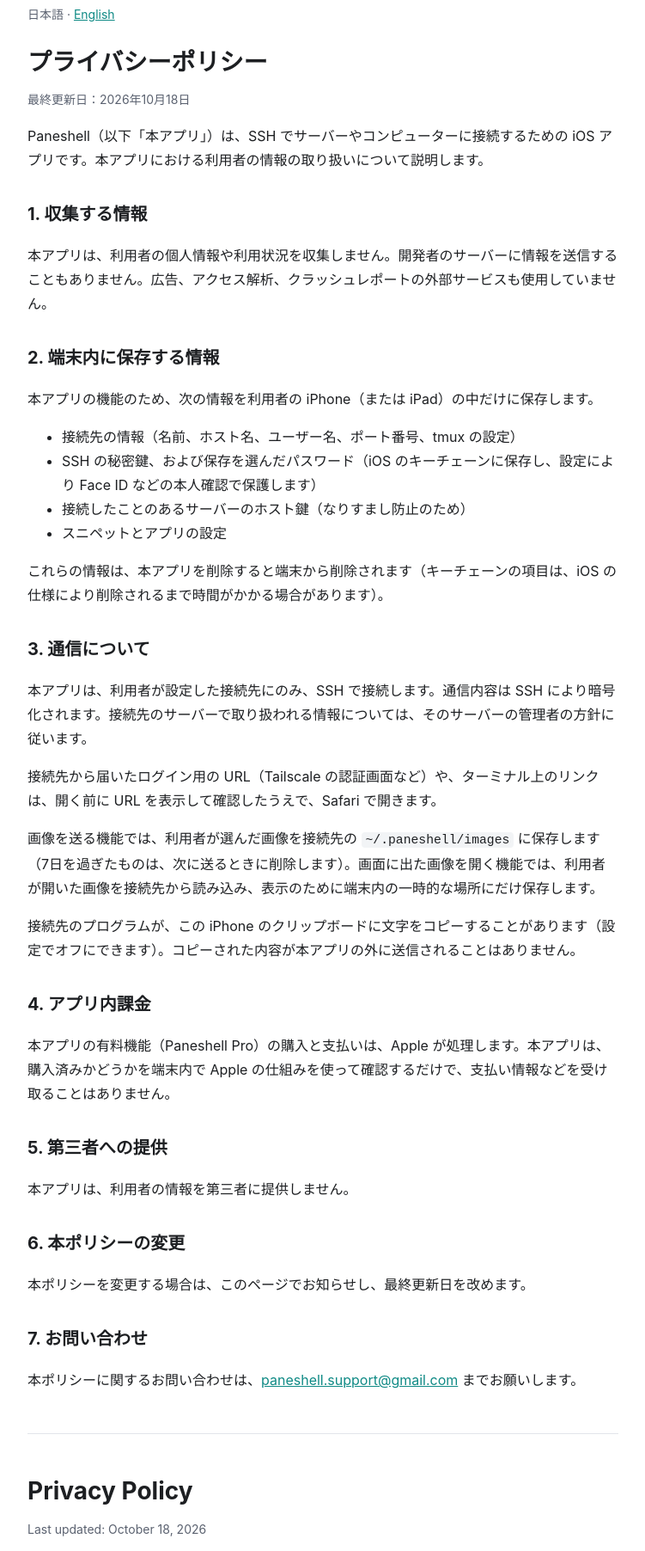
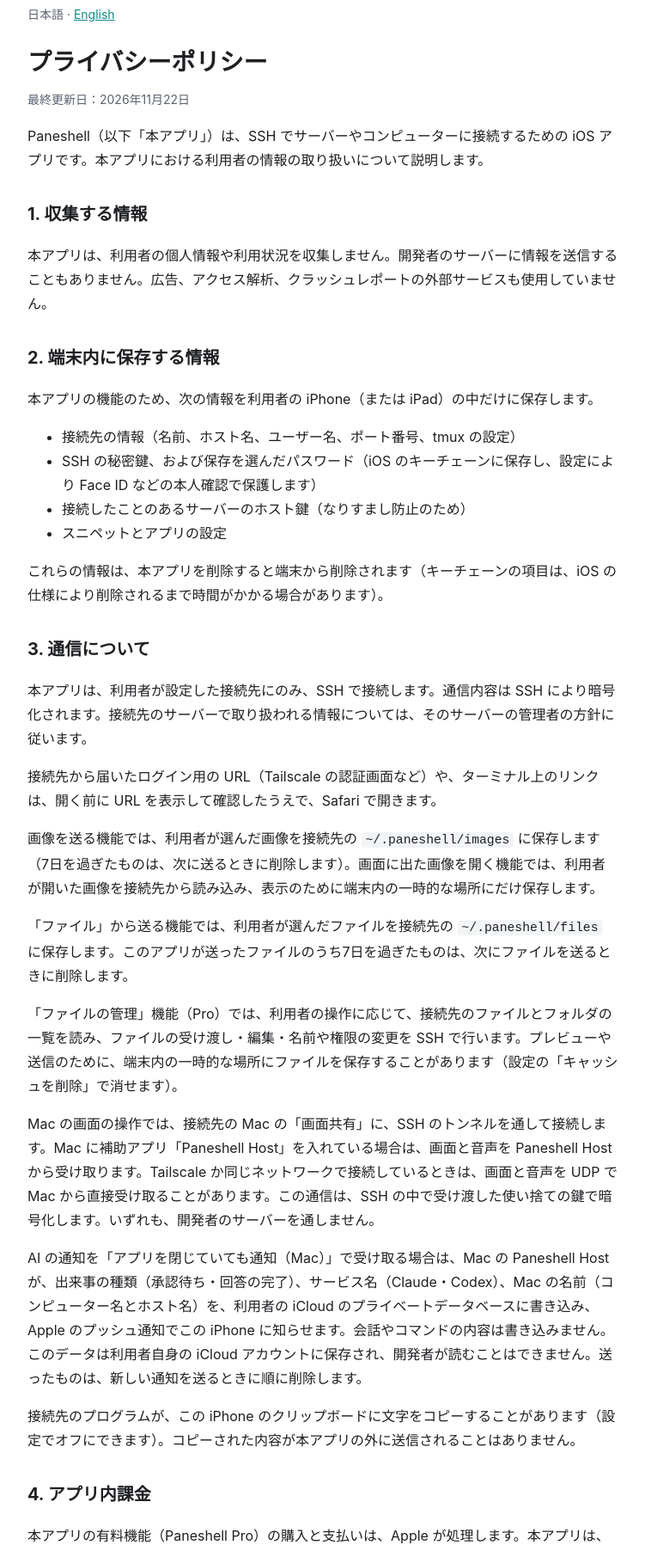
Before and after one commit to arco-studio/paneshell, a plain HTML site: page privacy/index.html in a window 1280 px wide. Shown: the part 70-1874 px from the top of the page at 86% size, without its empty margins (264-1015 px from the left). Drawn offline with Linux system fonts and the light colour scheme.

Commit message:
プライバシーポリシー：ファイルの管理、Mac の画面と UDP、iCloud の AI 通知で書くものを足す
Co-Authored-By: Claude Opus 5.5 <noreply@anthropic.com>

```diff
--- a/privacy/index.html
+++ b/privacy/index.html
@@ -12,7 +12,7 @@
 <nav class="lang">日本語 · <a href="#en">English</a></nav>
 
 <h1>プライバシーポリシー</h1>
-<p class="updated">最終更新日：2026年10月18日</p>
+<p class="updated">最終更新日：2026年11月22日</p>
 <p>Paneshell（以下「本アプリ」）は、SSH でサーバーやコンピューターに接続するための iOS アプリです。本アプリにおける利用者の情報の取り扱いについて説明します。</p>
 
 <h2>1. 収集する情報</h2>
@@ -32,6 +32,10 @@
 <p>本アプリは、利用者が設定した接続先にのみ、SSH で接続します。通信内容は SSH により暗号化されます。接続先のサーバーで取り扱われる情報については、そのサーバーの管理者の方針に従います。</p>
 <p>接続先から届いたログイン用の URL（Tailscale の認証画面など）や、ターミナル上のリンクは、開く前に URL を表示して確認したうえで、Safari で開きます。</p>
 <p>画像を送る機能では、利用者が選んだ画像を接続先の <code>~/.paneshell/images</code> に保存します（7日を過ぎたものは、次に送るときに削除します）。画面に出た画像を開く機能では、利用者が開いた画像を接続先から読み込み、表示のために端末内の一時的な場所にだけ保存します。</p>
+<p>「ファイル」から送る機能では、利用者が選んだファイルを接続先の <code>~/.paneshell/files</code> に保存します。このアプリが送ったファイルのうち7日を過ぎたものは、次にファイルを送るときに削除します。</p>
+<p>「ファイルの管理」機能（Pro）では、利用者の操作に応じて、接続先のファイルとフォルダの一覧を読み、ファイルの受け渡し・編集・名前や権限の変更を SSH で行います。プレビューや送信のために、端末内の一時的な場所にファイルを保存することがあります（設定の「キャッシュを削除」で消せます）。</p>
+<p>Mac の画面の操作では、接続先の Mac の「画面共有」に、SSH のトンネルを通して接続します。Mac に補助アプリ「Paneshell Host」を入れている場合は、画面と音声を Paneshell Host から受け取ります。Tailscale か同じネットワークで接続しているときは、画面と音声を UDP で Mac から直接受け取ることがあります。この通信は、SSH の中で受け渡した使い捨ての鍵で暗号化します。いずれも、開発者のサーバーを通しません。</p>
+<p>AI の通知を「アプリを閉じていても通知（Mac）」で受け取る場合は、Mac の Paneshell Host が、出来事の種類（承認待ち・回答の完了）、サービス名（Claude・Codex）、Mac の名前（コンピューター名とホスト名）を、利用者の iCloud のプライベートデータベースに書き込み、Apple のプッシュ通知でこの iPhone に知らせます。会話やコマンドの内容は書き込みません。このデータは利用者自身の iCloud アカウントに保存され、開発者が読むことはできません。送ったものは、新しい通知を送るときに順に削除します。</p>
 <p>接続先のプログラムが、この iPhone のクリップボードに文字をコピーすることがあります（設定でオフにできます）。コピーされた内容が本アプリの外に送信されることはありません。</p>
 
 <h2>4. アプリ内課金</h2>
@@ -50,7 +54,7 @@
 
 <section id="en" lang="en">
 <h1>Privacy Policy</h1>
-<p class="updated">Last updated: October 18, 2026</p>
+<p class="updated">Last updated: November 22, 2026</p>
 <p>Paneshell (“the App”) is an SSH client for iOS. This policy explains how the App handles your information.</p>
 
 <h2>1. Data collection</h2>
@@ -70,6 +74,10 @@
 <p>The App connects only to the hosts you configure, over SSH, which encrypts the connection. Information handled on those servers is subject to the policies of their administrators.</p>
 <p>Login URLs sent by a server (such as Tailscale authentication) and links shown in the terminal are opened in Safari after the App shows you the URL and asks for confirmation.</p>
 <p>When you send an image, it is saved on the server in <code>~/.paneshell/images</code> (images older than 7 days are deleted the next time you send one). When you open an image shown in the terminal, the App reads it from the server and keeps it only in a temporary location on your device for viewing.</p>
+<p>Files you choose in Files are saved on the server in <code>~/.paneshell/files</code> (files sent by the App that are older than 7 days are deleted the next time you send a file).</p>
+<p>The file manager (Pro) reads file and folder listings on the server and transfers, edits, renames, and changes permissions of files over SSH, only when you ask it to. Files may be kept in a temporary location on your device for previews and uploads (you can remove them with Clear Cache in Settings).</p>
+<p>Mac screen control connects to the Mac’s built-in Screen Sharing through an SSH tunnel. If the helper app Paneshell Host is installed on the Mac, the App receives the screen and sound from Paneshell Host. When you connect over Tailscale or the same network, the screen and sound may be received directly from the Mac over UDP, encrypted with a one-time key exchanged inside SSH. None of this passes through the developer’s servers.</p>
+<p>If you turn on AI notifications even when the App is closed (Mac), Paneshell Host on your Mac writes the type of event (waiting for approval or finished), the service name (Claude or Codex), and the Mac’s name (computer name and host name) to the private database of your own iCloud account, and Apple’s push notification service notifies your iPhone. The content of your conversations and commands is not written. This data is stored in your own iCloud account and cannot be read by the developer. Sent records are deleted as new notifications are sent.</p>
 <p>Programs on the server may copy text to your device’s clipboard (this can be turned off in Settings). The copied text is not sent anywhere by the App.</p>
 
 <h2>4. In-app purchases</h2>
```
